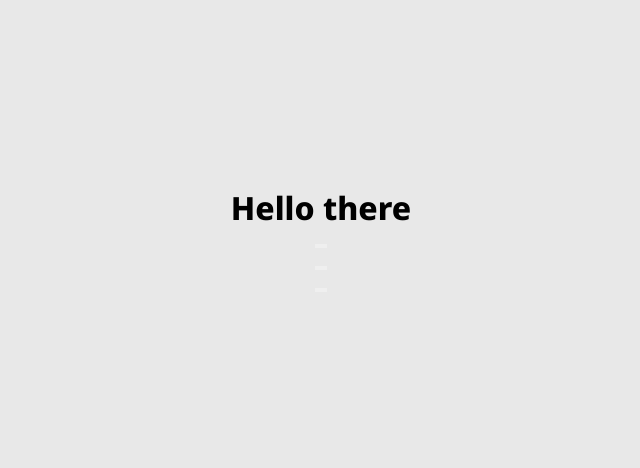
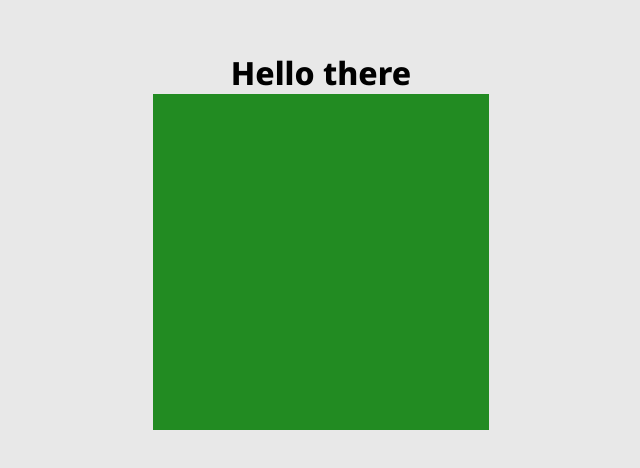
Before and after one commit to ingaSiu/tic-tac-toe-project, a React (Vite) app: page / in a window 1280 px wide. Shown: the part 160-628 px from the top of the page, without its empty margins (319-959 px from the left). Built offline with nearby package versions, Linux system fonts and the light colour scheme.

Commit message:
add sample styling

```diff
--- a/src/components/Square/Square.css
+++ b/src/components/Square/Square.css
@@ -0,0 +1,16 @@
+.square {
+  font-size: 4rem;
+  font-weight: 600;
+  padding: 1rem 1.5rem;
+  border: none;
+  background-color: forestgreen;
+  color: cadetblue;
+  width: 7rem;
+  height: 7rem;
+}
+
+.square:hover {
+  background-color: darkolivegreen;
+  color: darkblue;
+  cursor: pointer;
+}
```
